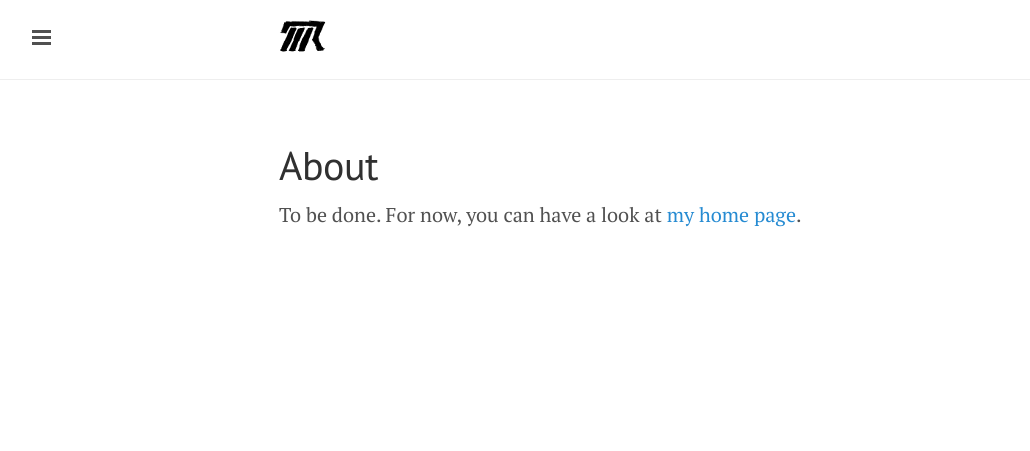
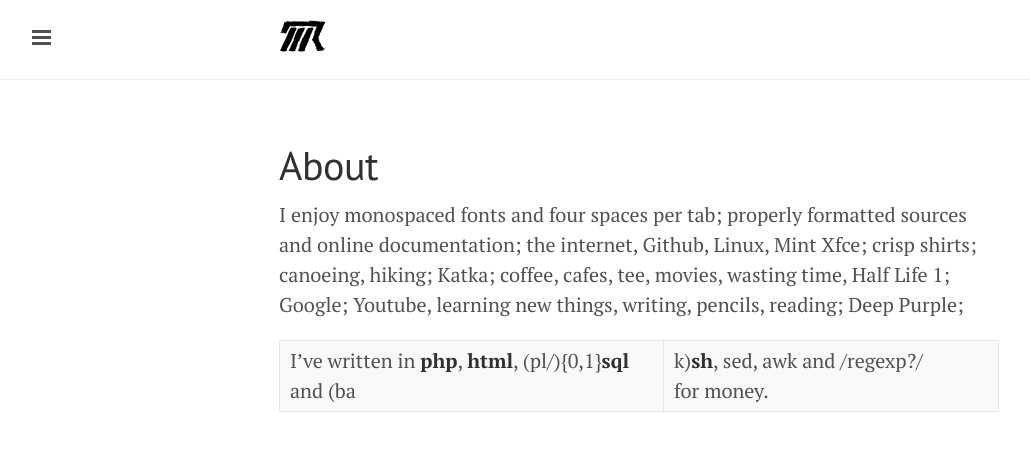
Before and after one commit to romanpitak/romanpitak.github.io, a Jekyll site: the page built from about.md, in a window 1280 px wide. Shown: the top 451 px of the page, without its empty margins (1-1031 px from the left). Built offline with Jekyll 4.4.1, drawn with Linux system fonts in a browser that asks for light colours; Markdown is read by kramdown in place of the engine named in the settings.

Commit message:
added some about

```diff
--- a/about.md
+++ b/about.md
@@ -3,4 +3,10 @@ layout: page
 title: About
 ---
 
-To be done. For now, you can have a look at [my home page](http://pitak.net).
+I&nbsp;enjoy monospaced fonts and&nbsp;four spaces per&nbsp;tab; properly
+formatted sources and&nbsp;online documentation; the&nbsp;internet, Github,
+Linux, Mint Xfce; crisp shirts; canoeing, hiking; Katka; coffee, cafes, tee,
+movies, wasting time, Half Life 1; Google; Youtube, learning new things,
+writing, pencils, reading; Deep Purple;
+
+I've written in **php**, **html**, (pl/){0,1}**sql** and (ba|k)**sh**, sed, awk and /regexp?/ for&nbsp;money.
```
